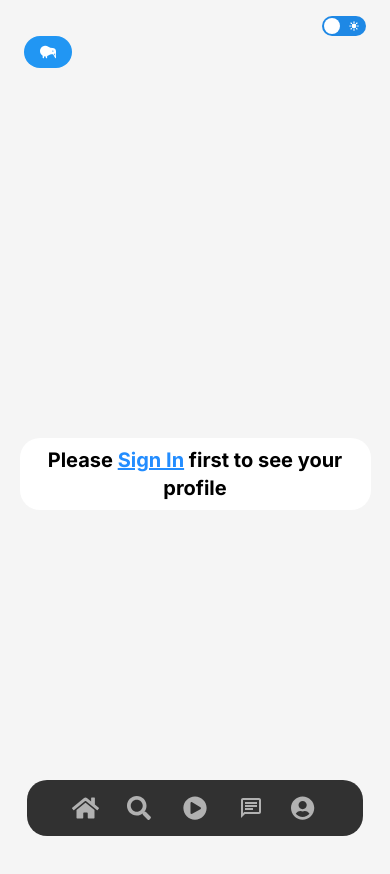
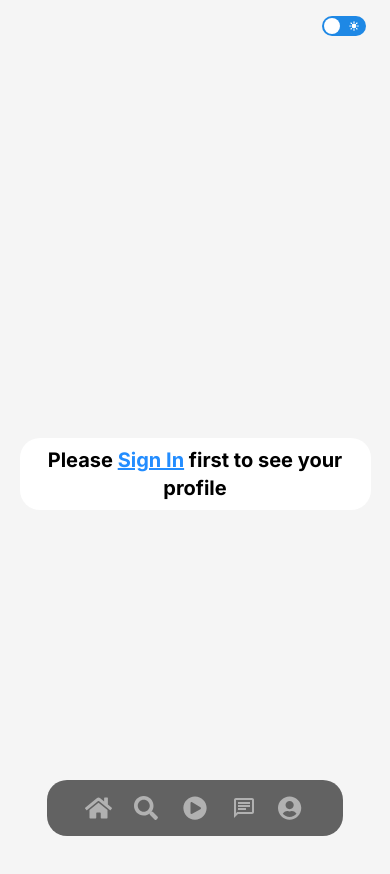
Before and after one commit to 202303-PRM-TR-FEW/Learning-app-team-5, a Next.js app: page /en/profile in a window 390 px wide. Shown: the top 874 px of the page. Built offline with nearby package versions, Linux system fonts and the light colour scheme; no server answers; the database is empty.

Commit message:
navbar styling fix for the LOGO responsive

```diff
--- a/components/NavBar/NavBar.jsx
+++ b/components/NavBar/NavBar.jsx
@@ -50,7 +50,7 @@ function NavBar({ locale }) {
 
   return (
     <>
-      <div className="absolute top-7 left-6 z-50 py-2">
+      <div className="absolute top-7 left-6 z-50 py-2 hidden md:block">
         <Link href={`${EN}/`}>
           <span>
             <svg
@@ -64,7 +64,7 @@ function NavBar({ locale }) {
       </div>
       <div className="flex justify-center md:flex-col md:mt-[2em] md:w-20 ">
         <nav className="fixed bottom-2 md:absolute top-auto md:top-1 z-50 mt-20 ">
-          <ul className="flex justify-evenly mt-10 md:justify-evenly w-[86vw] list-none md:bg-transparent bg-black/80 backdrop-blur-l p-[1em] rounded-[20px] md:flex-col md:items-center md:h-[25em] md:w-[7em] z-50">
+          <ul className="flex justify-evenly md:justify-evenly w-[76vw] list-none md:bg-transparent bg-black/60 backdrop-blur-l p-[1em] rounded-[20px] md:flex-col md:items-center md:h-[25em] md:w-[6em] z-50">
             {/* Render the navigation items dynamically */}
             {navigationItems.map((item, index) => (
               <li key={index}>
```
